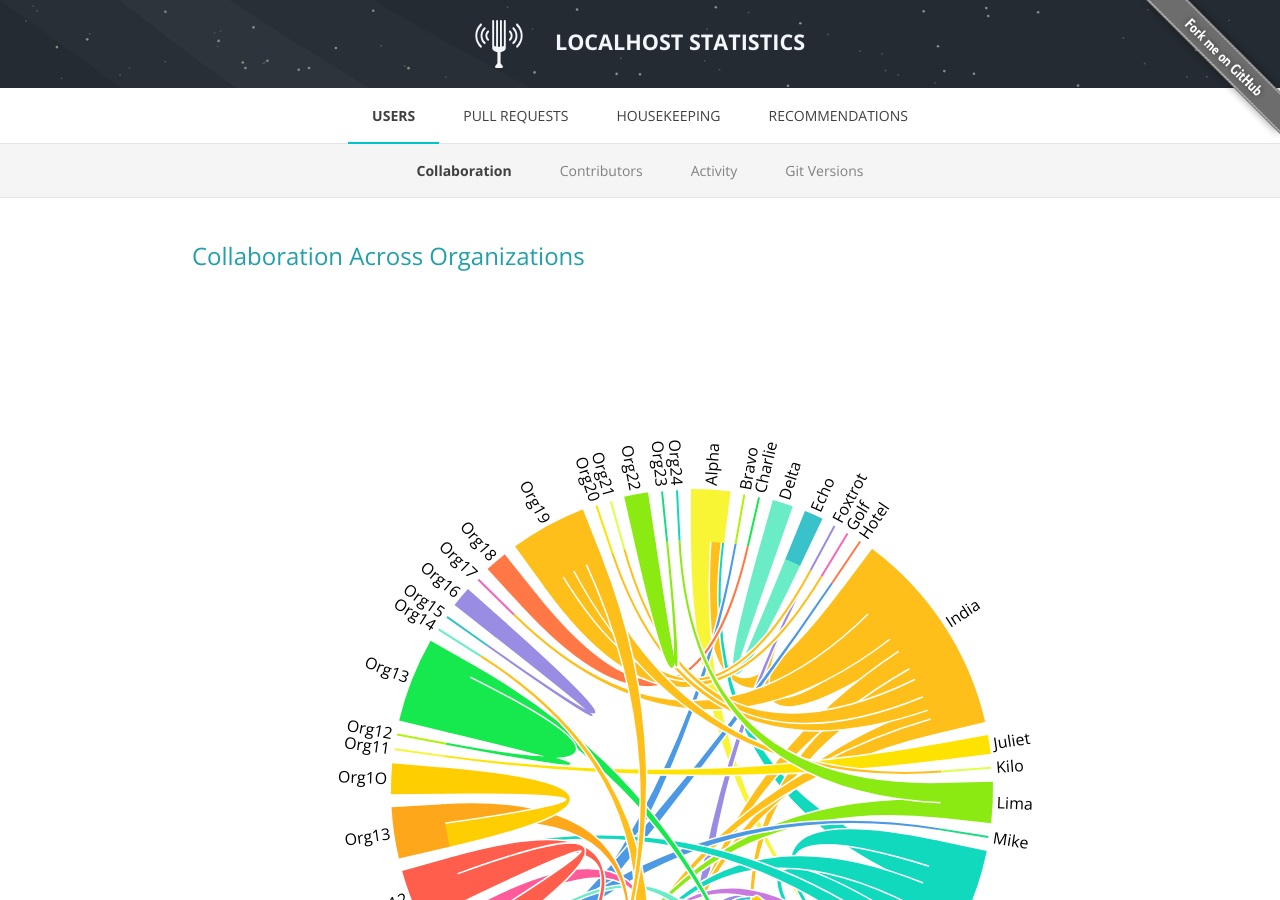
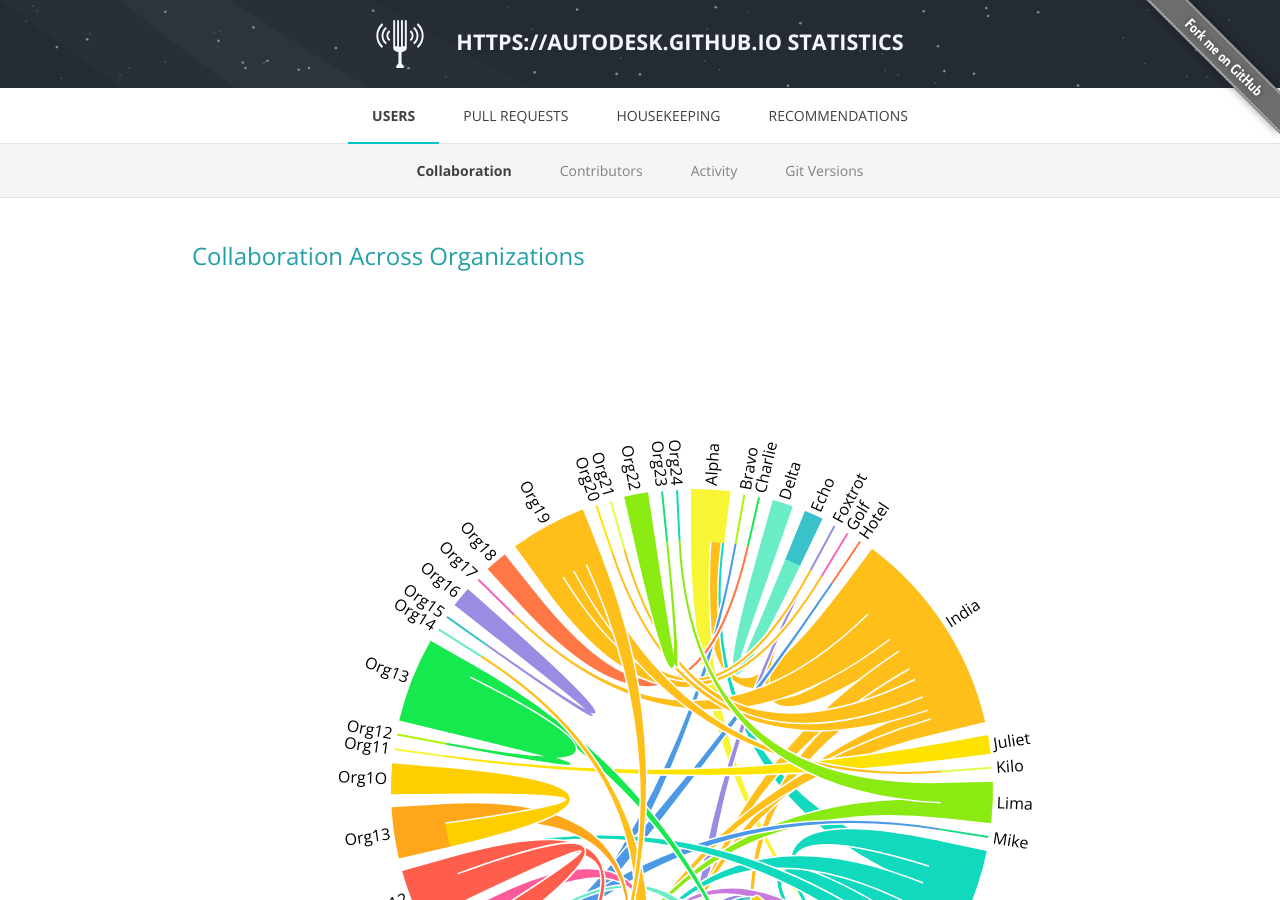
Before and after one commit to Autodesk/hubble, a Jekyll site: the page built from docs/index.html, in a window 1280 px wide and 900 px high. Built offline with Jekyll 4.4.1, drawn with Linux system fonts in a browser that asks for light colours; nearby versions of some CDN libraries.

Commit message:
Update default.html

```diff
--- a/docs/_layouts/default.html
+++ b/docs/_layouts/default.html
@@ -35,7 +35,7 @@
 			</a>
 			<a href="{{ site.baseurl }}/" alt="Hubble Enterprise">
 				<img src="{{ site.baseurl }}/assets/images/logo-title.svg" class="project-logo" width="3rem" height="3rem">
-				<h1 class="project-name"><script type="text/javascript">document.write(gheHostname())</script> Statistics</h1>
+				<h1 class="project-name">{{ site.url }} Statistics</h1>
 			</a>
 		</section>
 		{% include navigation.html %}
```
